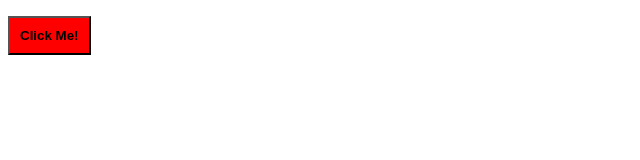
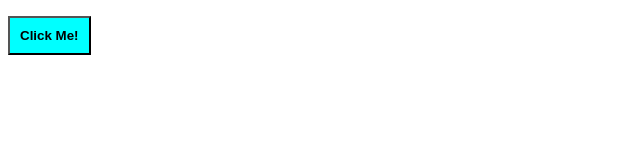
Before and after one commit to emma-fosu/TS-JS-CSS-HTML-GIT, a website: page index.html in a window 1280 px wide. Shown: the whole page, without its empty margins (0-640 px from the left). Drawn offline with Linux system fonts and the light colour scheme.

Commit message:
Bug Fixed: changed the background color of button

```diff
--- a/style.css
+++ b/style.css
@@ -1,5 +1,5 @@
 button {
     padding: 10px;
-    background-color: red;
+    background-color: cyan;
     font-weight: 600;
 }
```
